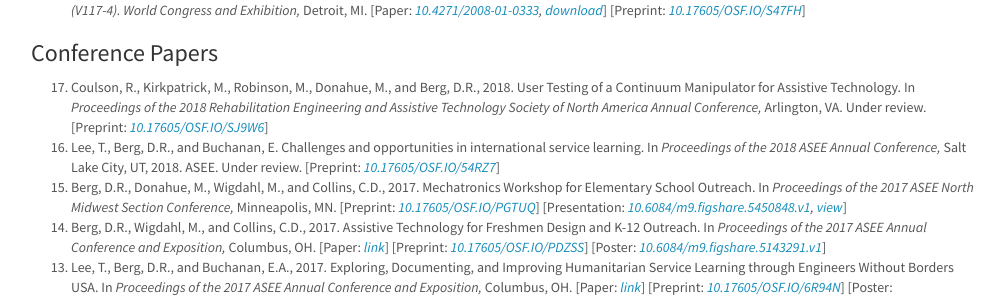
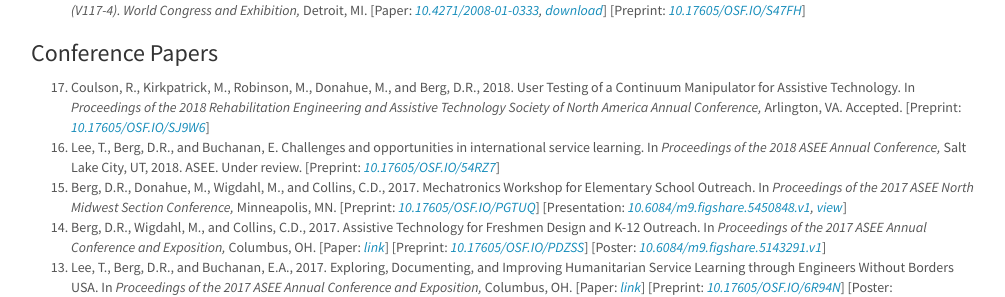
Before and after one commit to devinberg/devinberg.com, a Jekyll site: the page built from publications/index.md, in a window 1280 px wide and 900 px high, scrolled down 684 px. Shown: the part 162-459 px from the top of the window, without its empty margins (39-1044 px from the left). Built offline with Jekyll 4.4.1, drawn with Linux system fonts in a browser that asks for light colours; nearby versions of some CDN libraries; comment, search, counter and statistics services are not loaded.

Commit message:
RESNA paper accepted

```diff
--- a/publications/index.md
+++ b/publications/index.md
@@ -39,7 +39,7 @@ Below are some of the papers and other artifacts I have published.
 
 <h3>Conference Papers</h3>
 <ol reversed="">
-	<li>Coulson, R., Kirkpatrick, M., Robinson, M., Donahue, M., and Berg, D.R., 2018. User Testing of a Continuum Manipulator for Assistive Technology. In <i>Proceedings of the 2018 Rehabilitation Engineering and Assistive Technology Society of North America Annual Conference,</i> Arlington, VA. Under review. [Preprint: <i><a href="https://dx.doi.org/10.17605/OSF.IO/SJ9W6">10.17605/OSF.IO/SJ9W6</a></i>] <span data-badge-popover="right" data-badge-type="4" data-doi="10.17605/OSF.IO/SJ9W6" data-hide-no-mentions="true" class="altmetric-embed"></span></li>
+	<li>Coulson, R., Kirkpatrick, M., Robinson, M., Donahue, M., and Berg, D.R., 2018. User Testing of a Continuum Manipulator for Assistive Technology. In <i>Proceedings of the 2018 Rehabilitation Engineering and Assistive Technology Society of North America Annual Conference,</i> Arlington, VA. Accepted. [Preprint: <i><a href="https://dx.doi.org/10.17605/OSF.IO/SJ9W6">10.17605/OSF.IO/SJ9W6</a></i>] <span data-badge-popover="right" data-badge-type="4" data-doi="10.17605/OSF.IO/SJ9W6" data-hide-no-mentions="true" class="altmetric-embed"></span></li>
 
 	<li>Lee, T., Berg, D.R., and Buchanan, E. Challenges and opportunities in international service learning. In <i>Proceedings of the 2018 ASEE Annual Conference,</i> Salt Lake City, UT, 2018. ASEE. Under review. [Preprint: <i><a href="https://dx.doi.org/10.17605/OSF.IO/54RZ7">10.17605/OSF.IO/54RZ7</a></i>] <span data-badge-popover="right" data-badge-type="4" data-doi="10.17605/OSF.IO/54RZ7" data-hide-no-mentions="true" class="altmetric-embed"></span></li>
 
```
